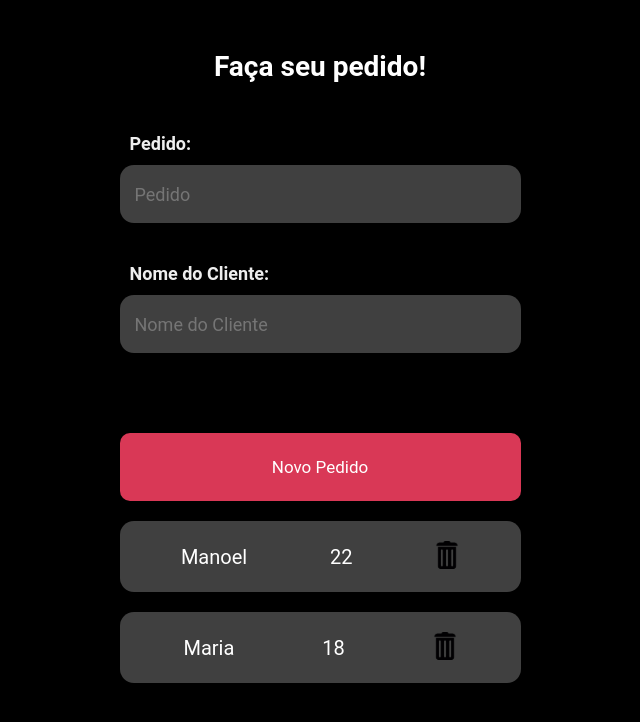
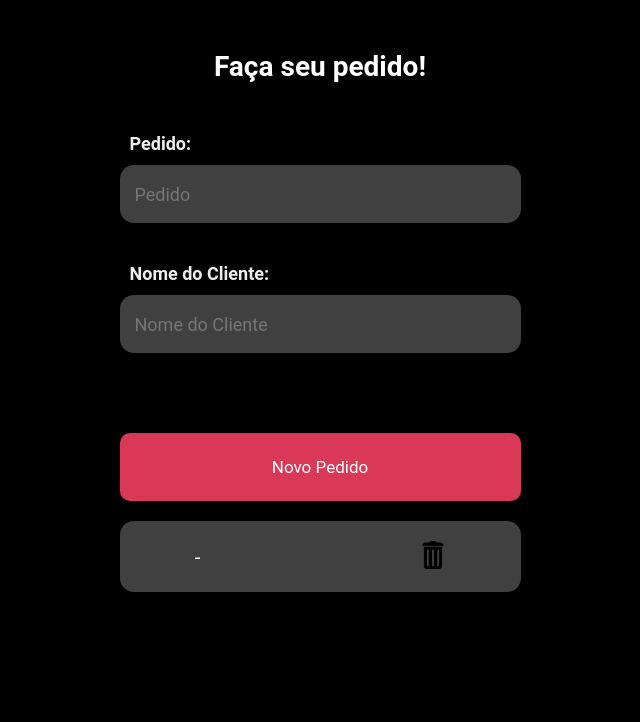
Before and after one commit to Bruhnodev17/frontend-hamburgueria, a React (Vite) app: page / in a window 1280 px wide. Both pictures are taken after a click on the button "Novo Pedido". Shown: the part 414-1136 px from the top of the page, without its empty margins (320-960 px from the left). Built offline with nearby package versions, Linux system fonts and the light colour scheme.

Commit message:
Funcionalidade de adicionar novo usuário

```diff
--- a/src/App.jsx
+++ b/src/App.jsx
@@ -1,11 +1,23 @@
-import React from "react"
+import React, { useState, useRef } from "react"
 import Burguer from "./assets/burguer.png"
-import { Container, H1, Image, SubContainer, InputLabel, Input, Button,User } from "./styles"
+import { Container, H1, Image, SubContainer, InputLabel, Input, Button, User } from "./styles"
 import Trash from "./assets/trash.svg"
 
 const App = () => {
 
-  const users = [{ id: Math.random(), name: "Manoel", age: 22 }, { id: Math.random(), name: "Maria", age: 18 }]
+  const [users, setUsers] = useState([])
+
+  const inputOrder = useRef()
+  const inputName = useRef()
+
+  function addNewUsers() {
+    setUsers([...users, { id: Math.random(), order: inputOrder.current.value, name: inputName.current.value }])
+  }
+
+  function deleteUser(){
+    console.log("hello")
+  }
+
 
   return (
 
@@ -17,19 +29,21 @@ const App = () => {
         <H1>Faça seu pedido!</H1>
 
         <InputLabel>Pedido:</InputLabel>
-        <Input placeholder="Pedido"></Input>
+        <Input ref={inputOrder} placeholder="Pedido"></Input>
 
         <InputLabel>Nome do Cliente:</InputLabel>
-        <Input placeholder="Nome do Cliente"></Input>
+        <Input ref={inputName} placeholder="Nome do Cliente"></Input>
 
-        <Button>Novo Pedido</Button>
-        <ul>{ users.map( user => (
+        <Button onClick={addNewUsers}>Novo Pedido</Button>
+
+        <ul>{users.map(user => (
           <User key={user.id}>
-            <p>{user.name}</p><p>{user.age} </p>
-            <button><img src={Trash} alt="latinha de lixo"/></button>
+            <p>{user.order+" - "}</p>
+            <p>{user.name}</p>
+            <button onClick={deleteUser}><img src={Trash} alt="latinha de lixo" /></button>
           </User>
         ))
-            }
+        }
         </ul>
 
       </SubContainer>
```
